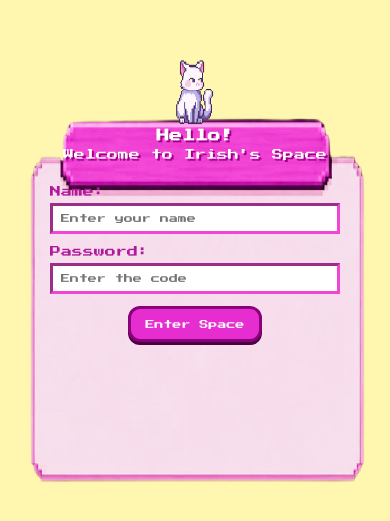
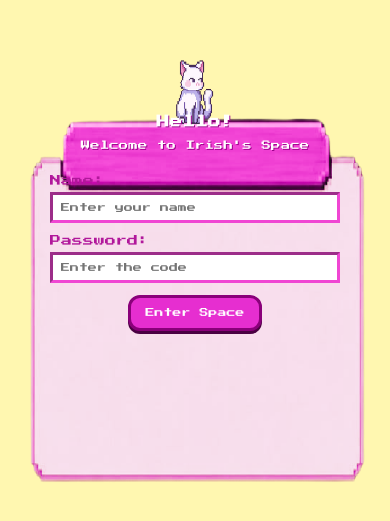
Before and after one commit to kaishimikoto/secretspace, a plain HTML site: page index.html in a window 390 px wide. Shown: the part 107-628 px from the top of the page. Drawn offline with Linux system fonts and the light colour scheme; a web font is replaced by a local one.

Commit message:
Refactor e-card.css for improved responsiveness
Updated responsive styles for login screen and title.

```diff
--- a/e-card.css
+++ b/e-card.css
@@ -251,8 +251,21 @@ input {
     }
 
     .login-title {
-        font-size: 11px;
-        padding: 0;
+        font-size: calc(var(--w) * 0.026);
+        line-height: 1.7;
+        padding: 0 calc(var(--w) * 0.1);
+        margin-top: calc(var(--h) * 0.075);
+        text-shadow: 1px 1px 0 #9e008c;
+    }
+
+    .login-title h3 {
+        font-size: 1.35em;
+        margin-bottom: 4px;
+    }
+
+    .login-title p {
+        font-size: 1em;
+        overflow-wrap: break-word;
     }
 
     .form-fields {
```
